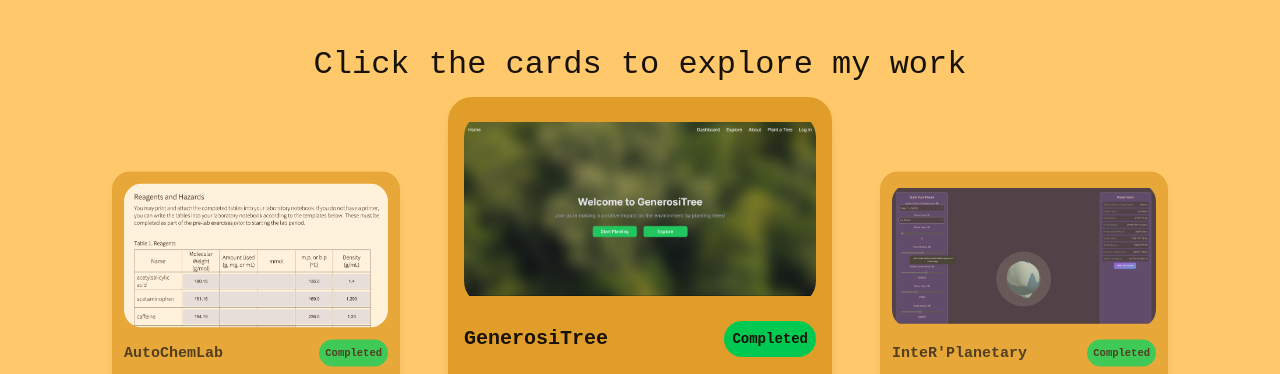
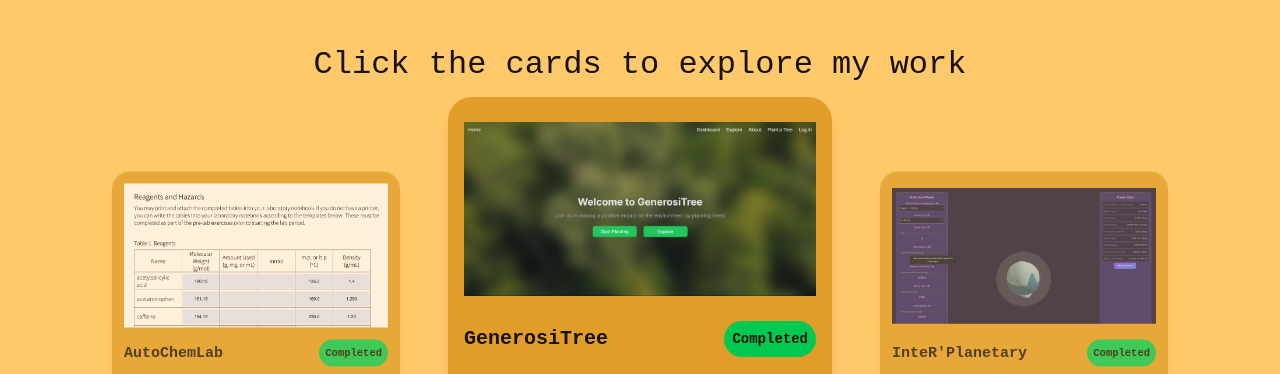
Before and after one commit to Pineapple-Soup/personal-website, a Next.js app: page / in a window 1280 px wide. Shown: the part 1713-2087 px from the top of the page. Built offline with nearby package versions, Linux system fonts and the light colour scheme.

Commit message:
fix(card): cleanup image edges

```diff
--- a/src/components/Card.tsx
+++ b/src/components/Card.tsx
@@ -12,12 +12,7 @@ const Card = ({ title, description, status, image, stack }: CardProps) => {
   return (
     <div className='flex flex-col h-full w-96 bg-primary shadow-lg overflow-hidden rounded-3xl transform duration-200 hover:-translate-y-2 hover:shadow-xl'>
       <div className='relative m-4 h-48'>
-        <Image
-          src={image}
-          alt={title}
-          fill
-          className='rounded-3xl object-contain'
-        />
+        <Image src={image} alt={title} fill className='object-contain' />
       </div>
 
       <header className='flex justify-between items-center mx-4'>
```
